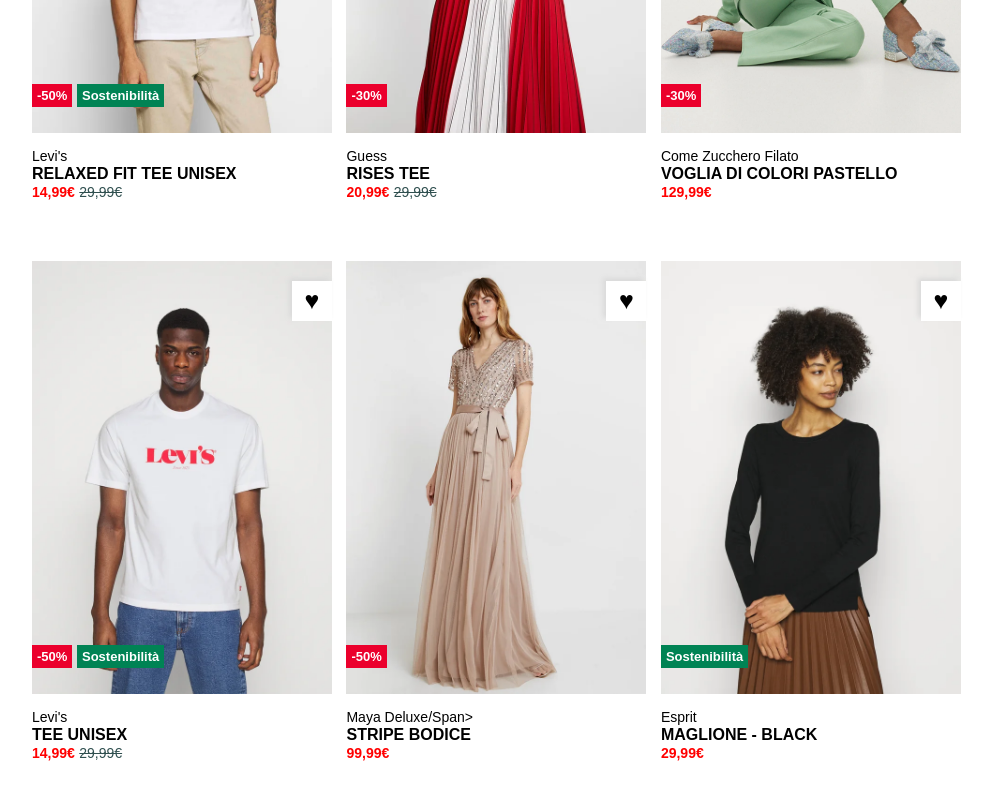
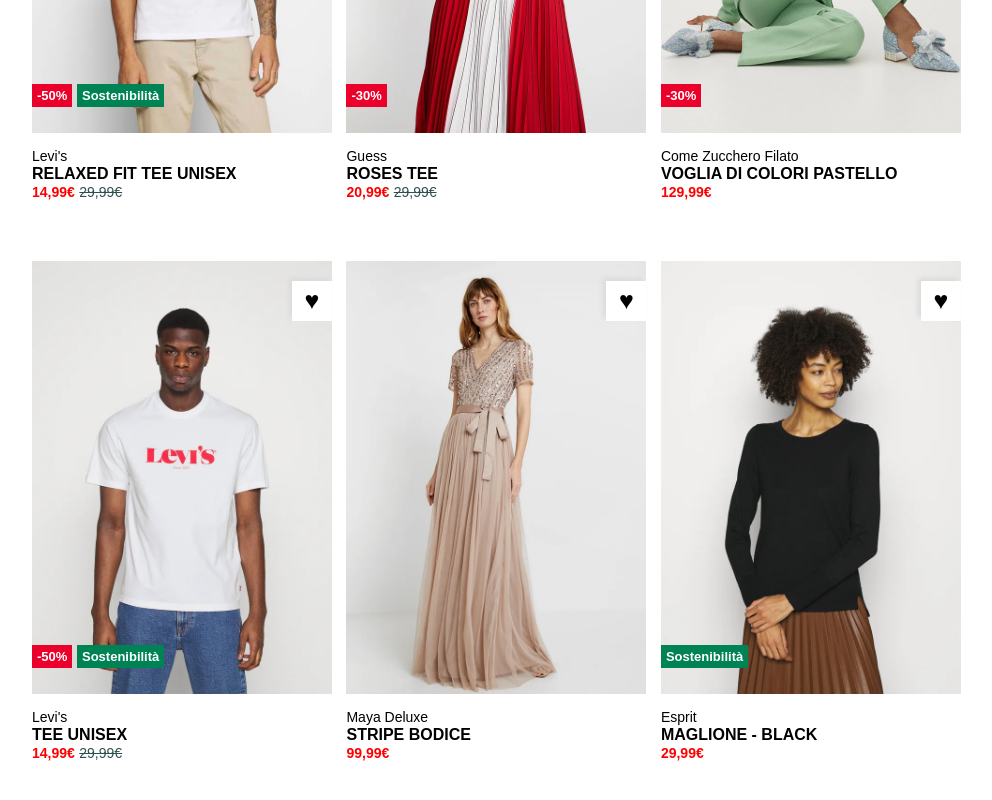
Before and after one commit to matteotagliatti/html-css-boolando, a plain HTML site: page index.html in a window 1280 px wide. Shown: the part 330-1130 px from the top of the page, without its empty margins (133-1125 px from the left). Drawn offline with Linux system fonts and the light colour scheme.

Commit message:
typos and some little errors

```diff
--- a/index.html
+++ b/index.html
@@ -51,7 +51,7 @@
                 <!-- Product Info -->
                 <div>
                     <span class="brand">Guess</span>
-                    <h2 class="name-product bold">Rises tee</h2>
+                    <h2 class="name-product bold">Roses tee</h2>
                     <span class="price bold">20,99€</span> <span class="price-stroke">29,99€</span>
                 </div>
             </div>
@@ -111,14 +111,13 @@
                     <img class="first-img" src="img/5.webp" alt="fifth product first img">
                     <img class="second-img" src="img/5b.webp" alt="fifth product second img">
                     <!-- Discount, Text, Heart -->
-                    <div class="discount b-30 p-f absolute">-50%</div>
                     <div class="heart-container absolute">
                         <span class="heart">&hearts;</span>
                     </div>
                 </div>
                 <!-- Product Info -->
                 <div>
-                    <span class="brand">Maya Deluxe/span>
+                    <span class="brand">Maya Deluxe</span>
                     <h2 class="name-product bold">Stripe bodice</h2>
                     <span class="price bold">99,99€</span>
                 </div>
```
